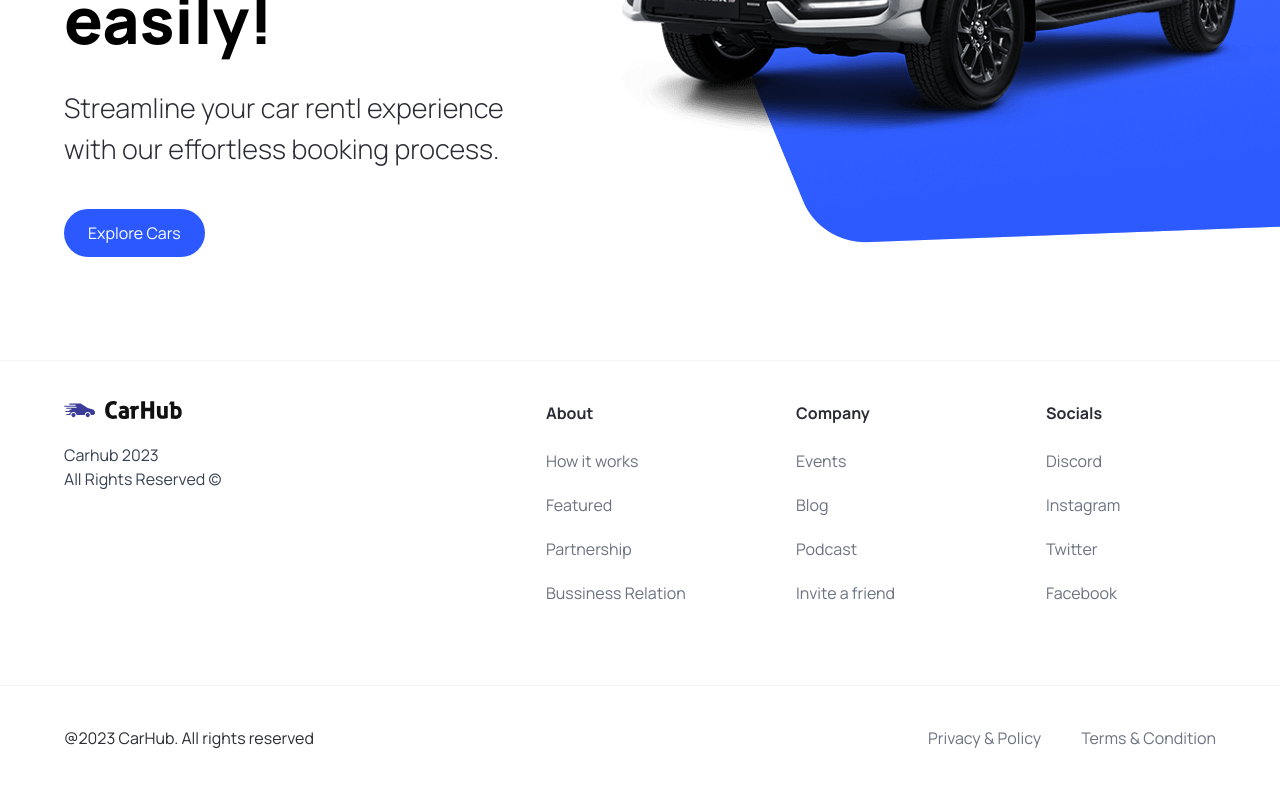
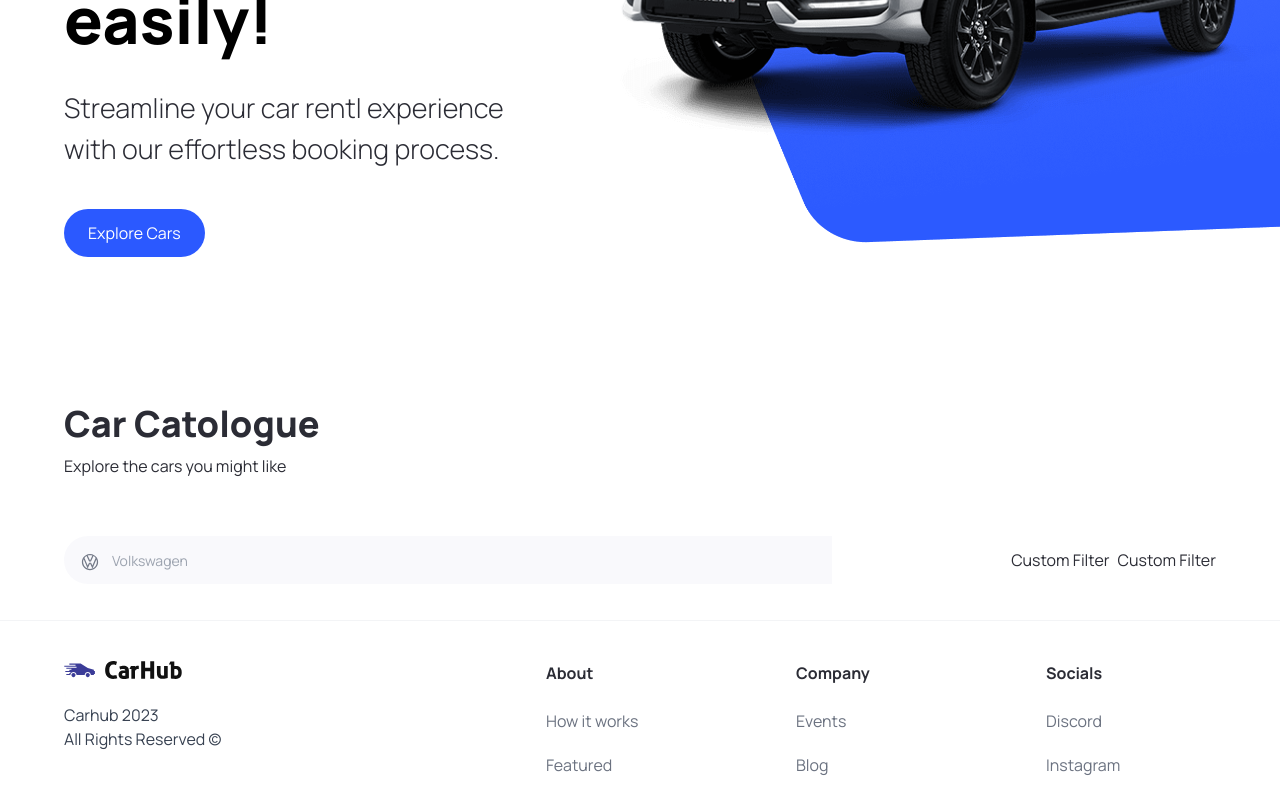
Before and after one commit to Evar-SF27/cars, a Next.js app: page / in a window 1280 px wide. Shown: the part 460-1257 px from the top of the page. Built offline with nearby package versions, Linux system fonts and the light colour scheme.

Commit message:
added search by manufacturer

```diff
--- a/app/page.tsx
+++ b/app/page.tsx
@@ -1,10 +1,25 @@
-import { Hero } from '@/components'
+import { CustomFilter, Hero, SearchBar } from '@/components'
 import Image from 'next/image'
 
 export default function Home() {
   return (
     <main className="overflow-hidden">
       <Hero />
+      <div className="mt-12 padding-x padding-y max-width" id="discover">
+        <div className="home__text-container">
+          <h1 className="text-4xl font-extrabold">
+            Car Catologue
+          </h1>
+          <p>Explore the cars you might like</p>
+          <div className="home__filters">
+            <SearchBar />
+            <div className="home__filter-container">
+              <CustomFilter title="fuel" />
+              <CustomFilter title="year" />
+            </div>
+          </div>
+        </div>
+      </div>
     </main>
   )
 }
--- /dev/null
+++ b/components/customFilter.tsx
@@ -0,0 +1,11 @@
+import React from 'react'
+
+const CustomFilter = () => {
+  return (
+    <div>
+      Custom Filter
+    </div>
+  )
+}
+
+export default CustomFilter
--- a/components/index.ts
+++ b/components/index.ts
@@ -2,3 +2,6 @@
 export { default as CustomButton } from "./customButton"
 export { default as NavBar } from "./navBar"
 export { default as Footer } from "./footer"
+export { default as SearchBar } from "./searchBar"
+export { default as CustomFilter } from "./customFilter"
+export { default as SearchManufacturer } from "./searchManufacturer"
--- /dev/null
+++ b/components/searchBar.tsx
@@ -0,0 +1,21 @@
+"use client"
+
+import { useState } from "react"
+import SearchManufacturer from "./searchManufacturer"
+
+const SearchBar = () => {
+    const [manufacturer, setManufacturer] = useState("")
+    const handleSearch = () => {}
+  return (
+    <form onSubmit={handleSearch} className="searchbar">
+        <div className="searchbar__item">
+            <SearchManufacturer
+                manufacturer={manufacturer}
+                setManufacturer={setManufacturer}
+            />
+        </div>
+    </form>
+  )
+}
+
+export default SearchBar
--- /dev/null
+++ b/components/searchManufacturer.tsx
@@ -0,0 +1,80 @@
+"use client"
+
+import { manufacturers } from '@constants'
+import { Combobox, Transition } from '@headlessui/react'
+import { SearchManufacturerProps } from '@types'
+import Image from 'next/image'
+import { useState, Fragment } from 'react'
+
+const SearchManufacturer = ({ manufacturer, setManufacturer } : SearchManufacturerProps) => {
+    const [query, setQuery] = useState("")
+    const filteredManufacturers = query === "" ? manufacturers : manufacturers.filter((item) => (
+        item.toLowerCase().replace(/\s+/g, "").includes(query.toLowerCase().replace(/\s+/g, ""))
+    ))
+
+    return (
+    <div className="search-manufacturer">
+      <Combobox
+        value={manufacturer}
+        onChange={setManufacturer}
+      >
+        <div className="relative w-full">
+            <Combobox.Button className="absolute top-[4px]">
+                <Image
+                    src="/car-logo.svg"
+                    width={20}
+                    height={20}
+                    className="ml-4 mt-3"
+                    alt="Car Logo"
+                />
+            </Combobox.Button>
+            <Combobox.Input
+                className="search-manufacturer__input"
+                placeholder="Volkswagen"
+                displayValue={(manufacturer: string) => manufacturer}
+                onChange={(e) => setQuery(e.target.value)}
+            />
+            <Transition
+                as={Fragment}
+                leave="transition ease-in duration-100"
+                leaveFrom="opacity-100"
+                leaveTo="opacity-0"
+                afterLeave={() => setQuery("")}
+            >
+                <Combobox.Options>
+                    {filteredManufacturers.length === 0 && query !== "" ? (
+                        <Combobox.Option
+                            value={query}
+                            className="search-manufacturer__option"
+                        >
+                            Create "{query}"
+                        </Combobox.Option>
+                    ) : (
+                        filteredManufacturers.map((item) => (
+                            <Combobox.Option
+                                key={item}
+                                className={({ active }) => `relative search-manufacturer__option ${active ? 'bg-primary-blue text-white' : 'text-gray-900'}`}
+                                value={item}
+                            >
+                                {({ selected, active }) => (
+                                    <>
+                                        <span className={`block truncate ${selected ? 'font-medium' : 'font-normal'}`}>
+                                            {item}
+                                        </span>
+                                        {selected ? (
+                                            <span className={`absolute inset-y-0 left-0 flex items-center pl-3 ${active ? 'text-white' : 'text-teal-600'}`}></span>
+                                        ) : null}
+                                    </>
+                                )}
+                            </Combobox.Option>
+                        ))
+                    )}
+                </Combobox.Options>
+            </Transition>
+        </div>
+      </Combobox>
+    </div>
+  )
+}
+
+export default SearchManufacturer
--- a/package.json
+++ b/package.json
@@ -9,6 +9,7 @@
     "lint": "next lint"
   },
   "dependencies": {
+    "@headlessui/react": "^1.7.15",
     "@types/node": "20.3.3",
     "@types/react": "18.2.14",
     "@types/react-dom": "18.2.6",
--- a/types/index.ts
+++ b/types/index.ts
@@ -6,3 +6,8 @@
     handleClick?: MouseEventHandler<HTMLButtonElement>
     btnType?: "button" | "submit"
 }
+
+export interface SearchManufacturerProps {
+    manufacturer: string,
+    setManufacturer: (manufacturer: string) => void
+}
```
Also changed, not shown: 1 other file (tests, documents, lock files or other folders).
